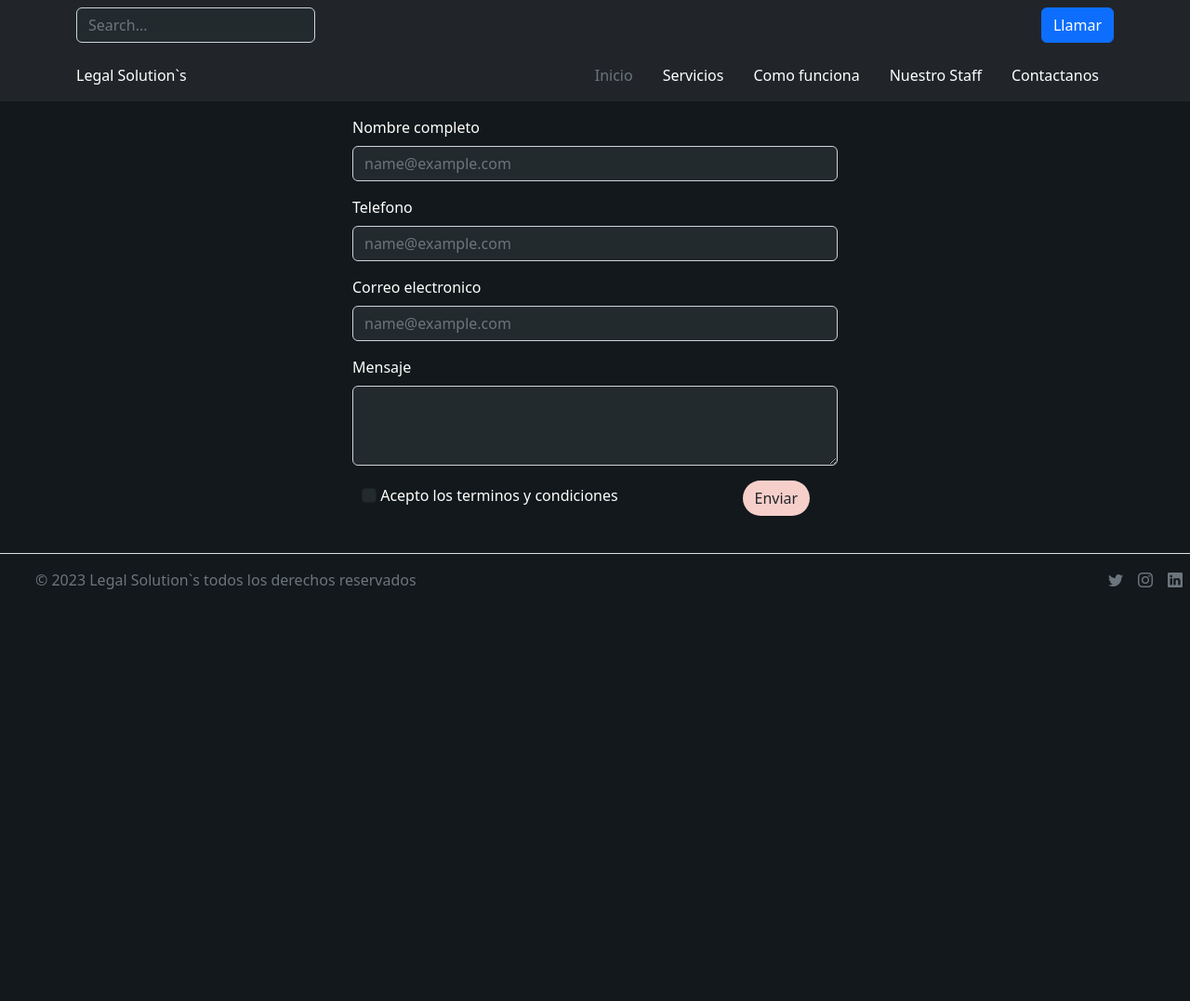
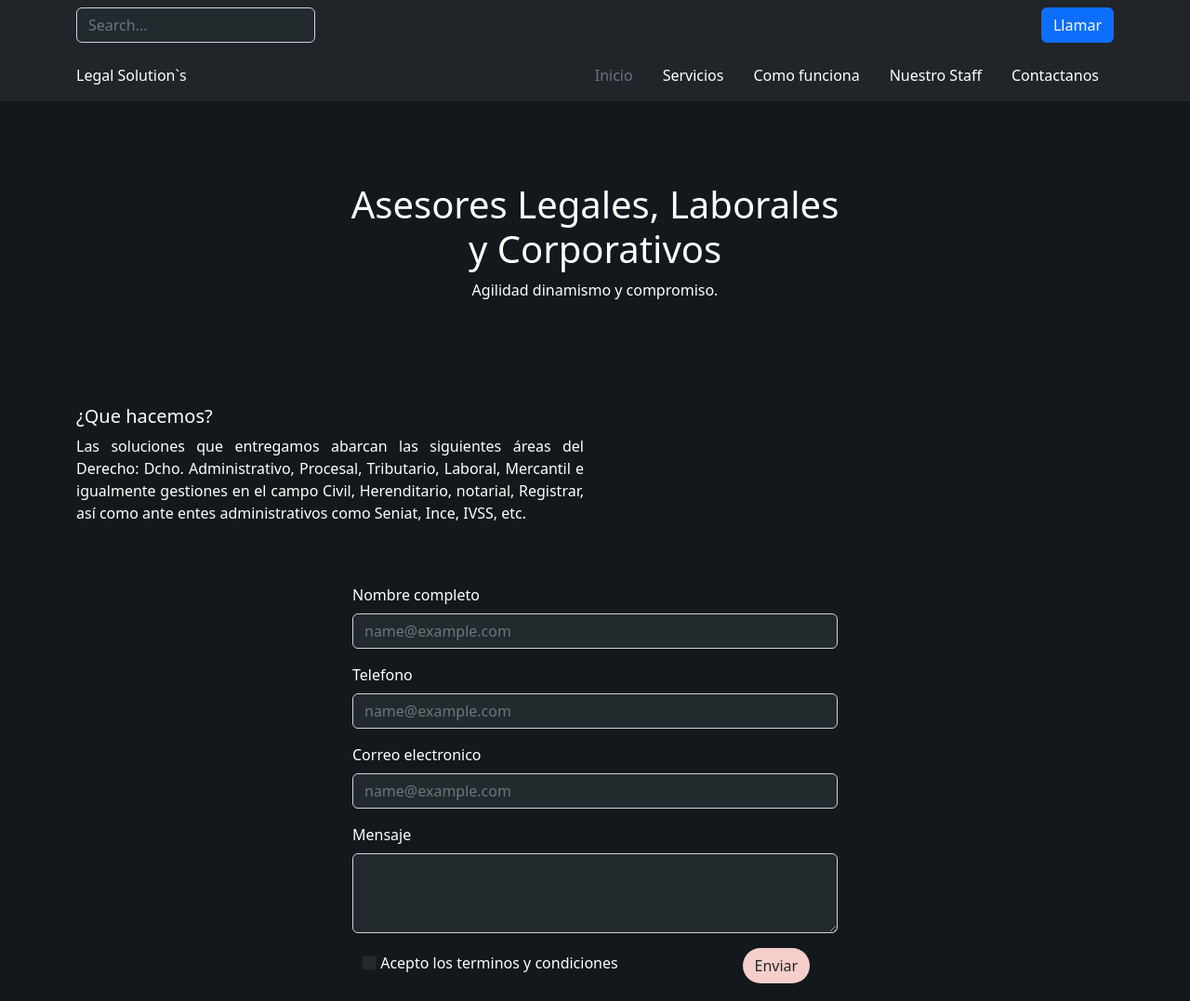
Before and after one commit to simon-caceres/lawyer_office, a website: page public/index.html in a window 1280 px wide. Shown: the top 1077 px of the page at 93% size. Before the commit the page ends 800 px from the top, so only its background shows below. Drawn offline with nearby package versions, Linux system fonts and the light colour scheme.

Commit message:
feature: adding bootstrap and form

```diff
--- a/public/css/style.css
+++ b/public/css/style.css
@@ -20,3 +20,11 @@ body {
 .check-color {
     background-color: #f6cfca;
 }
+
+.mb-6 {
+    margin-bottom: 6rem;
+}
+
+.mt-6 {
+    margin-top: 6rem;
+}
--- a/public/index.html
+++ b/public/index.html
@@ -23,7 +23,8 @@
   </head>
   <body>
     <!-- Header Section -->
-    <header>
+    <header style="height: 100px">
+      <div class="fixed-top">
         <div class="px-3 py-2 border-bottom text-bg-dark">
           <div class="container d-flex flex-wrap justify-content-center">
             <form
@@ -77,13 +78,32 @@
             </div>
           </div>
         </div>
+      </div>
     </header>
     <!-- End off Header Section -->
 
     <!-- Main Section -->
-
-    <main></main>
-
+    <main class="container mb-5 mt-5">
+      <div class="row justify-content-md-center text-white mt-6 mb-6">
+        <div class="col-md-6 text-center">
+          <h1>Asesores Legales, Laborales y Corporativos</h1>
+          <p>Agilidad dinamismo y compromiso.</p>
+        </div>
+      </div>
+      <div class="row">
+        <div class="col-sm-6 text-white">
+          <h5>¿Que hacemos?</h5>
+          <p style="text-align: justify">
+            Las soluciones que entregamos abarcan las siguientes áreas del
+            Derecho: Dcho. Administrativo, Procesal, Tributario, Laboral,
+            Mercantil e igualmente gestiones en el campo Civil, Herenditario,
+            notarial, Registrar, así como ante entes administrativos como
+            Seniat, Ince, IVSS, etc.
+          </p>
+        </div>
+        <div class="col-sm-6"></div>
+      </div>
+    </main>
     <!-- End off Main Section -->
 
     <!-- Contact us section -->
```
Lines whose indentation alone changed are shown as unchanged.
